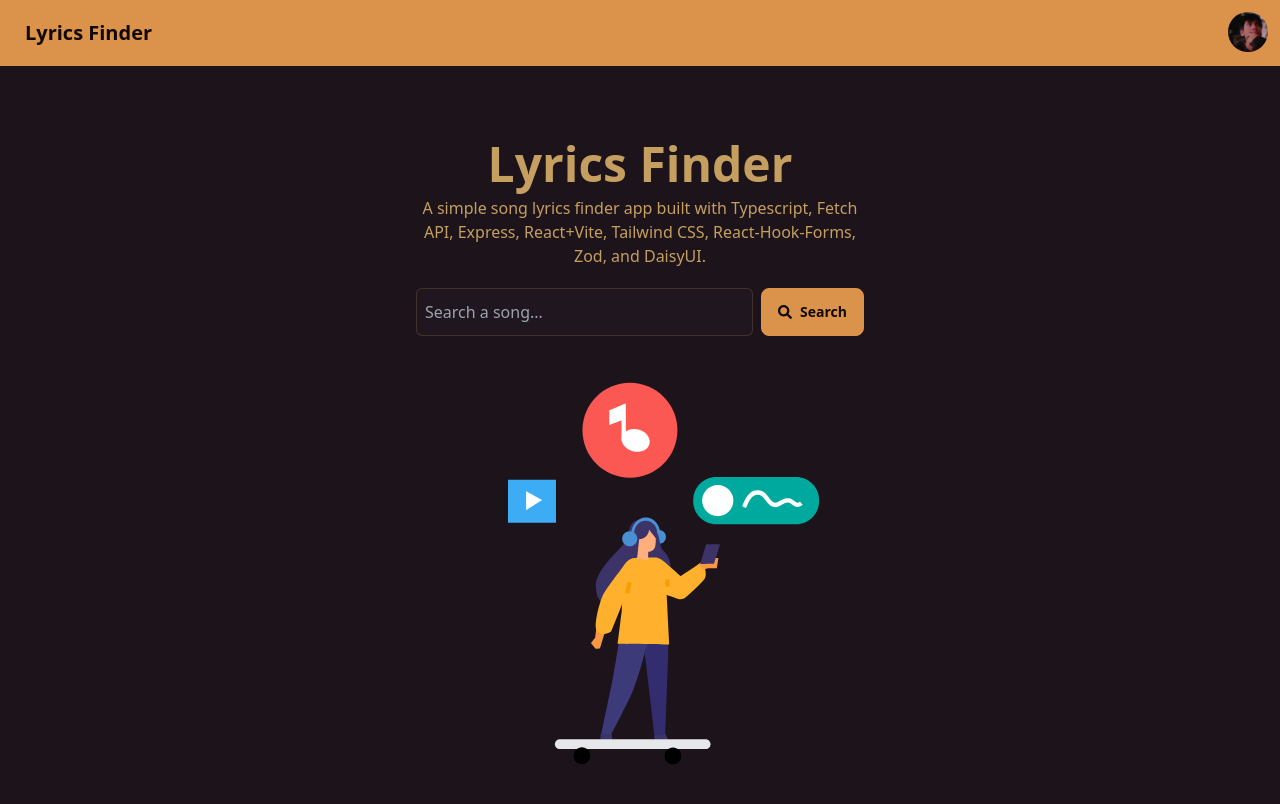
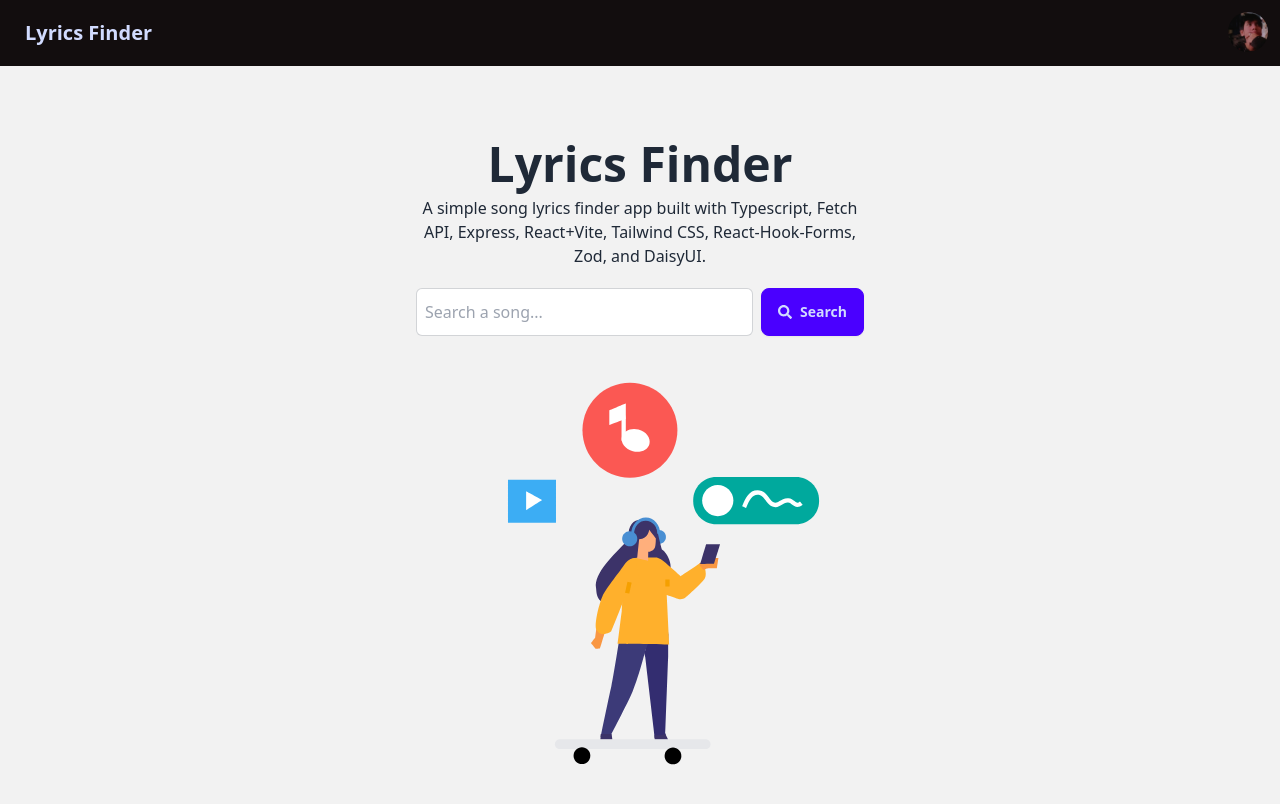
Before and after one commit to SnoopyCodeX/lyrics-finder, a React (Vite) app: page / in a window 1280 px wide. Shown: the top 804 px of the page. Built offline with nearby package versions, Linux system fonts and the light colour scheme.

Commit message:
refactor: override primary and secondary colors

```diff
--- a/tailwind.config.js
+++ b/tailwind.config.js
@@ -1,13 +1,17 @@
 /* eslint-disable no-undef */
 /** @type {import('tailwindcss').Config} */
 export default {
-  darkMode: 'class',
   content: ['./src/**/*.{js,ts,jsx,tsx}'],
   theme: {
-    extend: {},
+    extend: {
+      colors: {
+        primary: "#120D0E",
+        secondary: "#DB924B"
+      }
+    },
   },
   daisyui: {
-    themes: ['coffee']
+    themes: false
   },
   plugins: [require('daisyui')],
 }
```
